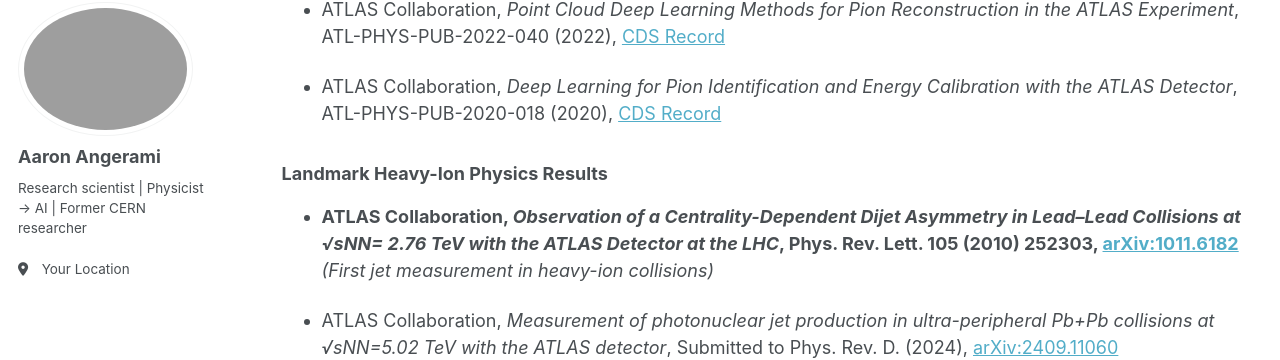
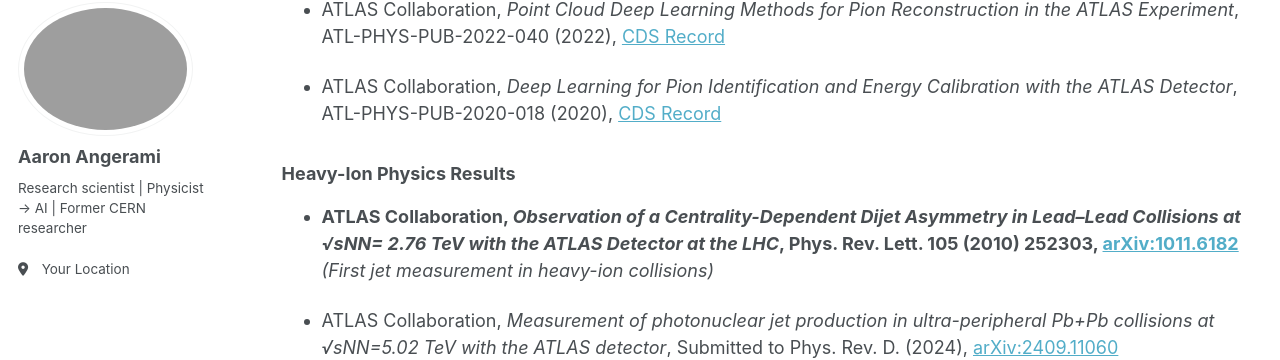
Before and after one commit to angerami/angerami.github.io, a Jekyll site: the page built from _pages/cv.md, in a window 1280 px wide and 900 px high, scrolled down 2815 px. Shown: the part 97-457 px from the top of the window. Built offline with Jekyll 4.4.1, drawn with Linux system fonts in a browser that asks for light colours.

Commit message:
Update cv.md

```diff
--- a/_pages/cv.md
+++ b/_pages/cv.md
@@ -81,7 +81,7 @@ Strong scientific writing and presentation skills; referee for JHEP, PLB and PRL
 
 * ATLAS Collaboration, *Deep Learning for Pion Identification and Energy Calibration with the ATLAS Detector*, ATL-PHYS-PUB-2020-018 (2020), [CDS Record](https://cds.cern.ch/record/2724632)
 
-### **Landmark Heavy-Ion Physics Results**
+### **Heavy-Ion Physics Results**
 * **ATLAS Collaboration, *Observation of a Centrality-Dependent Dijet Asymmetry in Lead–Lead Collisions at √sNN= 2.76 TeV with the ATLAS Detector at the LHC*, Phys. Rev. Lett. 105 (2010) 252303, [arXiv:1011.6182](https://arxiv.org/abs/1011.6182)** *(First jet measurement in heavy-ion collisions)*
 
 * ATLAS Collaboration, *Measurement of photonuclear jet production in ultra-peripheral Pb+Pb collisions at √sNN=5.02 TeV with the ATLAS detector*, Submitted to Phys. Rev. D. (2024), [arXiv:2409.11060](https://arxiv.org/abs/2409.11060)
```
